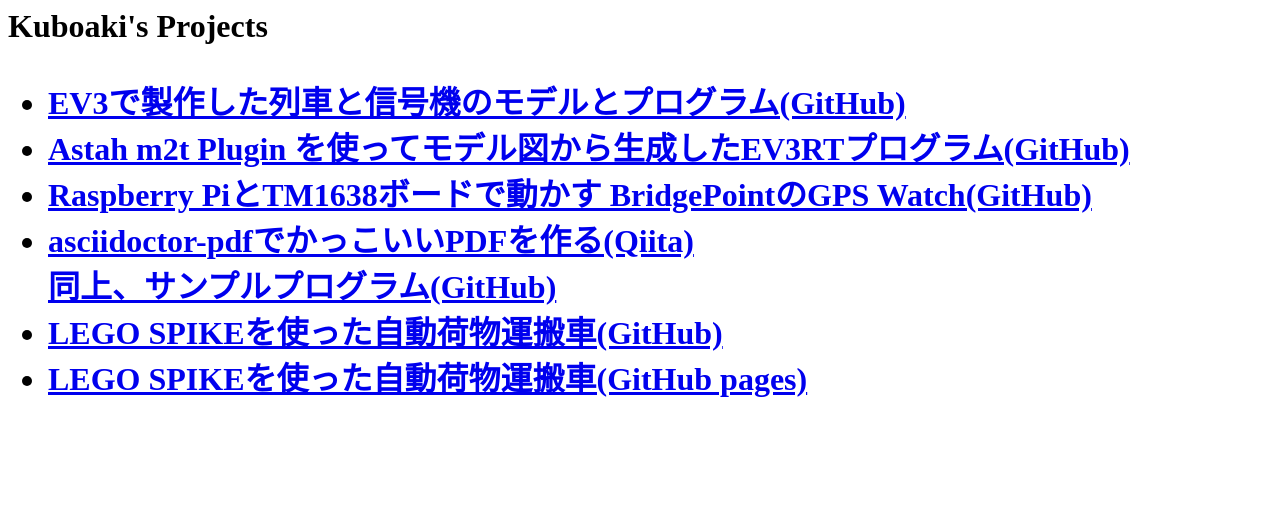
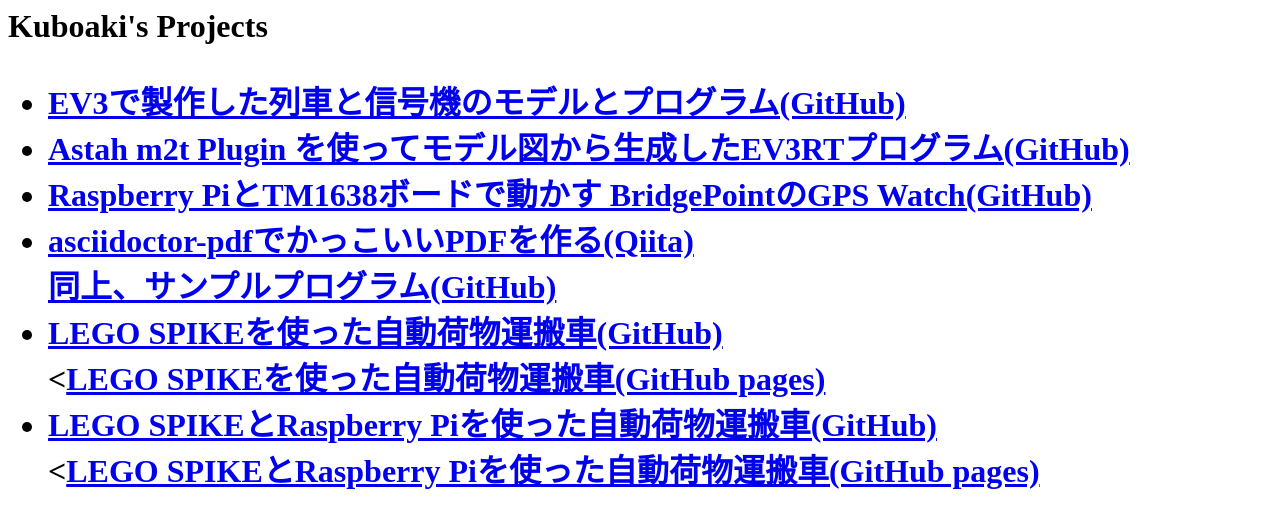
Before and after one commit to kuboaki/kuboaki..github.io, a plain HTML site: page index.html in a window 1280 px wide. Drawn offline with Linux system fonts and the light colour scheme.

Commit message:
Update index.html

```diff
--- a/index.html
+++ b/index.html
@@ -7,8 +7,10 @@
       <li><a href="https://github.com/kuboaki/GPS_Watch">Raspberry PiとTM1638ボードで動かす BridgePointのGPS Watch(GitHub)</a></li>
       <li><a href="https://qiita.com/kuboaki/items/67774c5ebd41467b83e2">asciidoctor-pdfでかっこいいPDFを作る(Qiita)</a><br>
       <a href="https://github.com/kuboaki/beauty-pdf-using-asciidoctor-pdf">同上、サンプルプログラム(GitHub)</a></li>
-      <li><a href="https://github.com/kuboaki/spike_transporter/">LEGO SPIKEを使った自動荷物運搬車(GitHub)</a></li>
-      <li><a href="spike_transporter/">LEGO SPIKEを使った自動荷物運搬車(GitHub pages)</a></li>
+      <li><a href="https://github.com/kuboaki/spike_transporter/">LEGO SPIKEを使った自動荷物運搬車(GitHub)</a><br/>
+      <<a href="spike_transporter/">LEGO SPIKEを使った自動荷物運搬車(GitHub pages)</a></li>
+      <li><a href="https://github.com/kuboaki/spike_raspi_transporter/">LEGO SPIKEとRaspberry Piを使った自動荷物運搬車(GitHub)</a><br/>
+      <<a href="spike_raspi_transporter/">LEGO SPIKEとRaspberry Piを使った自動荷物運搬車(GitHub pages)</a></li>
     </ul>
   </body>
   </html>
```
